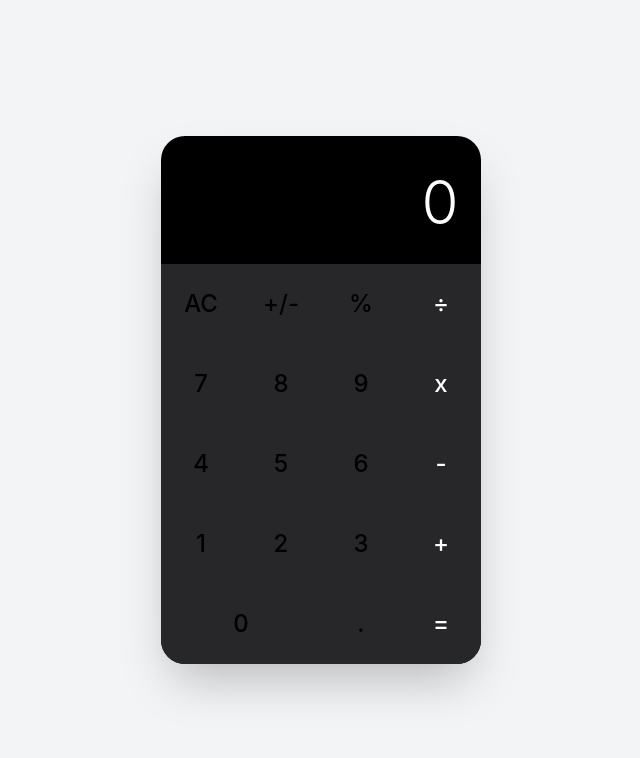
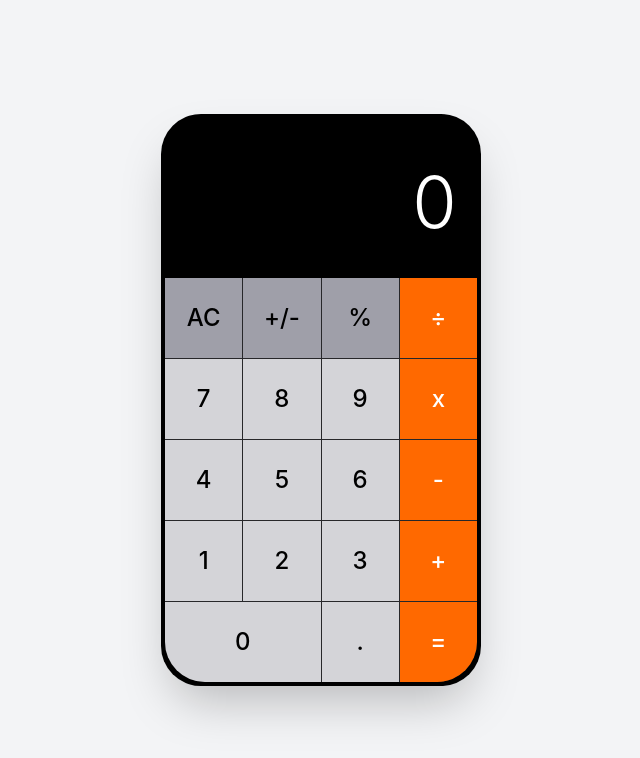
Before and after one commit to remyshingiro/calculator_react_tailwindcss, a React (Vite) app: page / in a window 1280 px wide. Shown: the top 758 px of the page, without its empty margins (319-959 px from the left). Built offline with nearby package versions, Linux system fonts and the light colour scheme.

Commit message:
final commit

```diff
--- a/src/App.jsx
+++ b/src/App.jsx
@@ -1,4 +1,4 @@
-import React, {useState} from "react";
+import { useState } from "react";
 import { performCalculation } from "./calculatorLogic";
 
 function App() {
@@ -7,15 +7,6 @@ function App() {
   const [operator, setOperator] = useState(null);
   const [waitingForNextValue, setWaitingForNextValue] = useState(false);
 
-  const getBtnStyle = (btn) => {
-    const base = 'h-20 text-2xl font-medium transition-all active:brightness-125';
-    if(['+', '-', 'x', '÷', '='].includes(btn)) return base + 'bg-orange-500 text-white';
-    if(['AC', '+/-', '%'].includes(btn)) return base + 'bg-zinc-400 text-black';
-
-    return base + 'bg-zinc-300 text-black';
-  };
-
-
   const buttons = [
     'AC', '+/-', '%', '÷',
     '7', '8', '9', 'x',
@@ -23,6 +14,13 @@ function App() {
     '1', '2', '3', '+',
     '0', '.', '='
   ];
+
+  const getBtnStyle = (btn) => {
+    const base = 'h-20 text-2xl font-medium transition-all active:brightness-125 flex items-center justify-center ';
+    if (['+', '-', 'x', '÷', '='].includes(btn)) return base + 'bg-orange-500 text-white';
+    if (['AC', '+/-', '%'].includes(btn)) return base + 'bg-zinc-400 text-black';
+    return base + 'bg-zinc-300 text-black';
+  };
 
   const handleNumber = (digit) => {
     if (waitingForNextValue) {
@@ -38,11 +36,12 @@ function App() {
 
     if (previousValue === null) {
       setPreviousValue(inputValue);
-    } else if (operator) {
+    } else if (operator && !waitingForNextValue) {
       const result = performCalculation(previousValue, inputValue, operator);
       setCurrentValue(String(result));
       setPreviousValue(result);
     }
+
     setWaitingForNextValue(true);
     setOperator(nextOperator);
   };
@@ -58,25 +57,24 @@ function App() {
     if (!operator || previousValue === null) return;
 
     const result = performCalculation(previousValue, currentValue, operator);
-
     setCurrentValue(String(result));
     setPreviousValue(null);
     setOperator(null);
     setWaitingForNextValue(true);
-    }
+  };
 
   return (
-    <div className="flex h-screen items-center justify-center bg-gray-100">
-      <div className="w-full max-w-[320px] bg-black overflow-hidden shadow-2xl rounded-3xl">
+    <div className="flex h-screen items-center justify-center bg-gray-100 p-4">
+      <div className="w-full max-w-[320px] bg-black overflow-hidden shadow-2xl rounded-[40px] p-1">
 
-        <div className="flex items-end justify-end px-6 py-8 h-32">
-          <span className="text-white text-6xl font-light tracking-tight">
+
+        <div className="flex items-end justify-end px-6 py-10 h-40">
+          <span className="text-white text-7xl font-light tracking-tighter">
             {currentValue}
-
           </span>
         </div>
 
-        <div className="grid grid-cols-4 gap-1px bg-zinc-800">
+        <div className="grid grid-cols-4 gap-px bg-zinc-800 rounded-b-[40px] overflow-hidden">
           {buttons.map((btn) => (
             <button
               key={btn}
@@ -92,9 +90,9 @@ function App() {
             </button>
           ))}
         </div>
-
       </div>
     </div>
-  )
+  );
 }
+
 export default App;
--- a/vite.config.js
+++ b/vite.config.js
@@ -1,10 +1,10 @@
 import { defineConfig } from 'vite'
 import react from '@vitejs/plugin-react'
-import tailwindcss from '@tailwindcss/vite' // Add this
+import tailwindcss from '@tailwindcss/vite'
 
 export default defineConfig({
   plugins: [
     react(),
-    tailwindcss(), // Add this
+    tailwindcss(),
   ],
 })
```
Also changed, not shown: 2 other files (tests, documents, lock files or other folders). Lines whose indentation alone changed are shown as unchanged.
